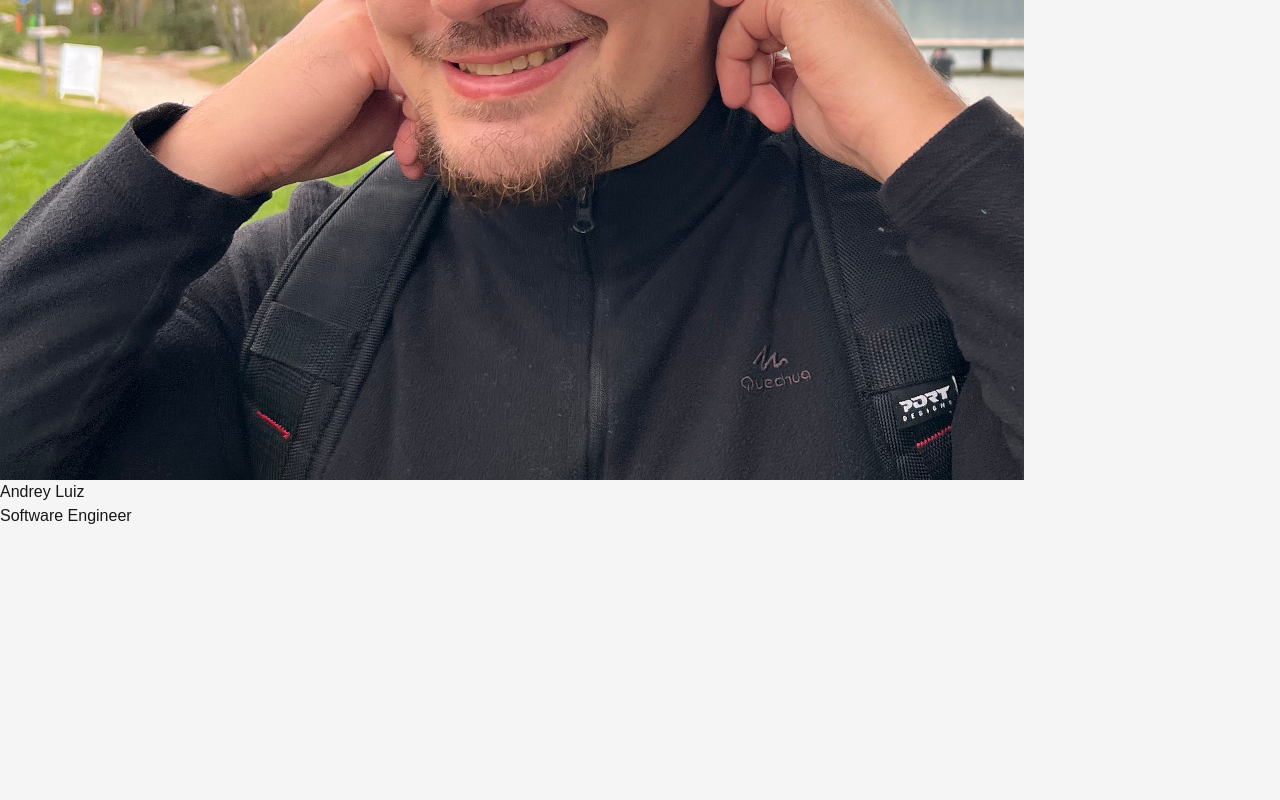
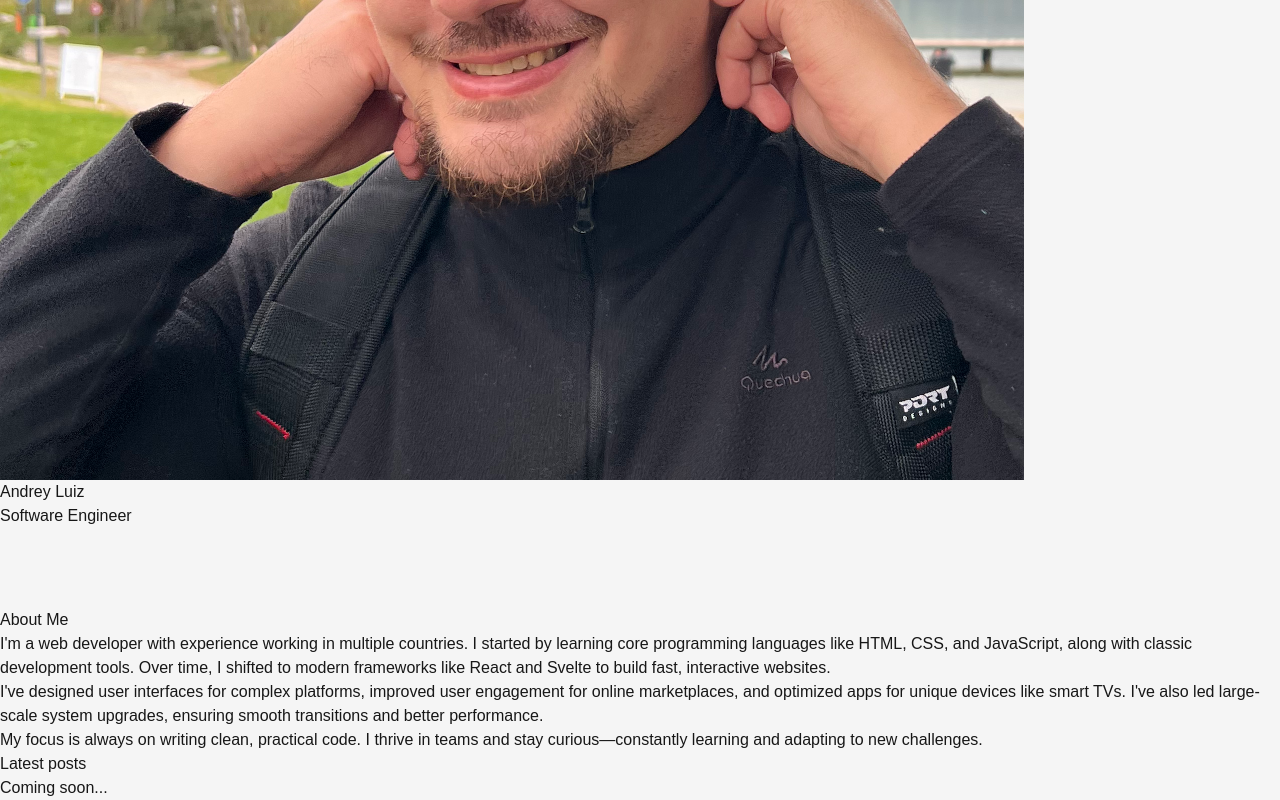
Before and after one commit to andreyluiz/andreyluiz.com, a Next.js app: page / in a window 1280 px wide. Shown: the part 544-1344 px from the top of the page. Before the commit the page ends 1136 px from the top, so only its background shows below. Built offline with nearby package versions, Linux system fonts and the light colour scheme; some icons are missing.

Commit message:
Add about and posts sections

```diff
--- a/src/app/globals.css
+++ b/src/app/globals.css
@@ -1,6 +1,10 @@
 @tailwind base;
 @tailwind components;
 @tailwind utilities;
+
+* {
+  scroll-behavior: smooth;
+}
 
 body {
   @apply text-neutral-900 bg-neutral-100;
--- a/src/app/page.tsx
+++ b/src/app/page.tsx
@@ -1,15 +1,16 @@
-import IconLink from '@/components/IconLink';
-import Image from 'next/image';
+import IconLink from "@/components/IconLink";
+import Section from "@/components/Section";
+import Image from "next/image";
 
 export const metadata = {
-  title: 'Andrey Luiz | Home',
-  description: 'Software Engineer',
+  title: "Andrey Luiz | Home",
+  description: "Software Engineer",
 };
 
 export default function Home() {
   return (
-    <main className="min-h-screen flex flex-col items-center justify-center p-8">
-      <div className="flex flex-col items-center space-y-6">
+    <main className="container flex flex-col items-center justify-center p-8 pb-24 space-y-24">
+      <div className="h-screen flex flex-col items-center justify-center space-y-6">
         {/* Profile Image */}
         <div className="w-72 h-72 rounded-full overflow-hidden border-4 border-neutral-200">
           <Image
@@ -26,37 +27,66 @@ export default function Home() {
         <h2 className="text-4xl text-neutral-400">Software Engineer</h2>
 
         {/* Social Links */}
-        <div className="flex space-x-6">
+        <div className="flex space-x-6 pb-24">
           <IconLink
             icon="mdi:github"
             href="https://github.com/andreyluiz"
             target="_blank"
             rel="noopener noreferrer"
-            className="text-neutral-400 hover:text-neutral-500 transition-colors"
           />
           <IconLink
             icon="mdi:linkedin"
             href="https://linkedin.com/in/andreyluiz"
             target="_blank"
             rel="noopener noreferrer"
-            className="text-neutral-400 hover:text-neutral-500 transition-colors"
           />
           <IconLink
             icon="mdi:instagram"
             href="https://instagram.com/oandreyluiz"
             target="_blank"
             rel="noopener noreferrer"
-            className="text-neutral-400 hover:text-neutral-500 transition-colors"
           />
           <IconLink
             icon="mdi:file-document-outline"
             href="https://cv.andreyluiz.com"
             target="_blank"
             rel="noopener noreferrer"
-            className="text-neutral-400 hover:text-neutral-500 transition-colors"
           />
         </div>
+
+        <IconLink
+          icon="mdi:arrow-down"
+          href="#about"
+          className="transition-all duration-300 animate-bounce"
+          iconClassName="text-neutral-200 size-12"
+        />
       </div>
+
+      <Section id="about" title="About Me">
+        <p className="text-lg text-neutral-400 text-justify">
+          I&apos;m a web developer with experience working in multiple countries. I
+          started by learning core programming languages like HTML, CSS, and
+          JavaScript, along with classic development tools. Over time, I shifted
+          to modern frameworks like React and Svelte to build fast, interactive
+          websites.
+        </p>
+        <p className="text-lg text-neutral-400 text-justify">
+          I&apos;ve designed user interfaces for complex platforms, improved user
+          engagement for online marketplaces, and optimized apps for unique
+          devices like smart TVs. I&apos;ve also led large-scale system upgrades,
+          ensuring smooth transitions and better performance.
+        </p>
+        <p className="text-lg text-neutral-400 text-justify">
+          My focus is always on writing clean, practical code. I thrive in teams
+          and stay curious—constantly learning and adapting to new challenges.
+        </p>
+      </Section>
+
+      <Section id="posts" title="Latest posts">
+        <p className="text-lg text-neutral-400 text-justify">
+          Coming soon...
+        </p>
+      </Section>
     </main>
   );
 }
--- a/src/components/IconLink.tsx
+++ b/src/components/IconLink.tsx
@@ -4,12 +4,13 @@ import { Icon } from "@iconify/react";
 interface IconLinkProps {
   icon: string;
   href: string;
-  target: string;
-  rel: string;
-  className: string;
+  target?: string;
+  rel?: string;
+  className?: string;
+  iconClassName?: string;
 }
 
-export default function IconLink({ icon, href, target, rel, className }: IconLinkProps) {
+export default function IconLink({ icon, href, target, rel, className, iconClassName }: IconLinkProps) {
   return (
     <a
       href={href}
@@ -17,7 +18,7 @@ export default function IconLink({ icon, href, target, rel, className }: IconLin
       rel={rel}
       className={cn("text-neutral-400 hover:text-neutral-500 transition-colors", className)}
     >
-      <Icon icon={icon} className="w-8 h-8" />
+      <Icon icon={icon} className={cn("size-8", iconClassName)} />
     </a>
   );
 }
--- /dev/null
+++ b/src/components/Section.tsx
@@ -0,0 +1,19 @@
+import { cn } from "@/lib/utils";
+
+interface SectionProps {
+  children: React.ReactNode;
+  id: string;
+  title: string;
+  className?: string;
+}
+
+export default function Section({ children, id, title, className }: SectionProps) {
+  return (
+    <section className={cn("flex flex-col space-y-6 max-w-2xl w-full", className)}>
+      <h2 className="text-4xl font-bold" id={id}>
+        {title}
+      </h2>
+      {children}
+    </section>
+  );
+}
```
